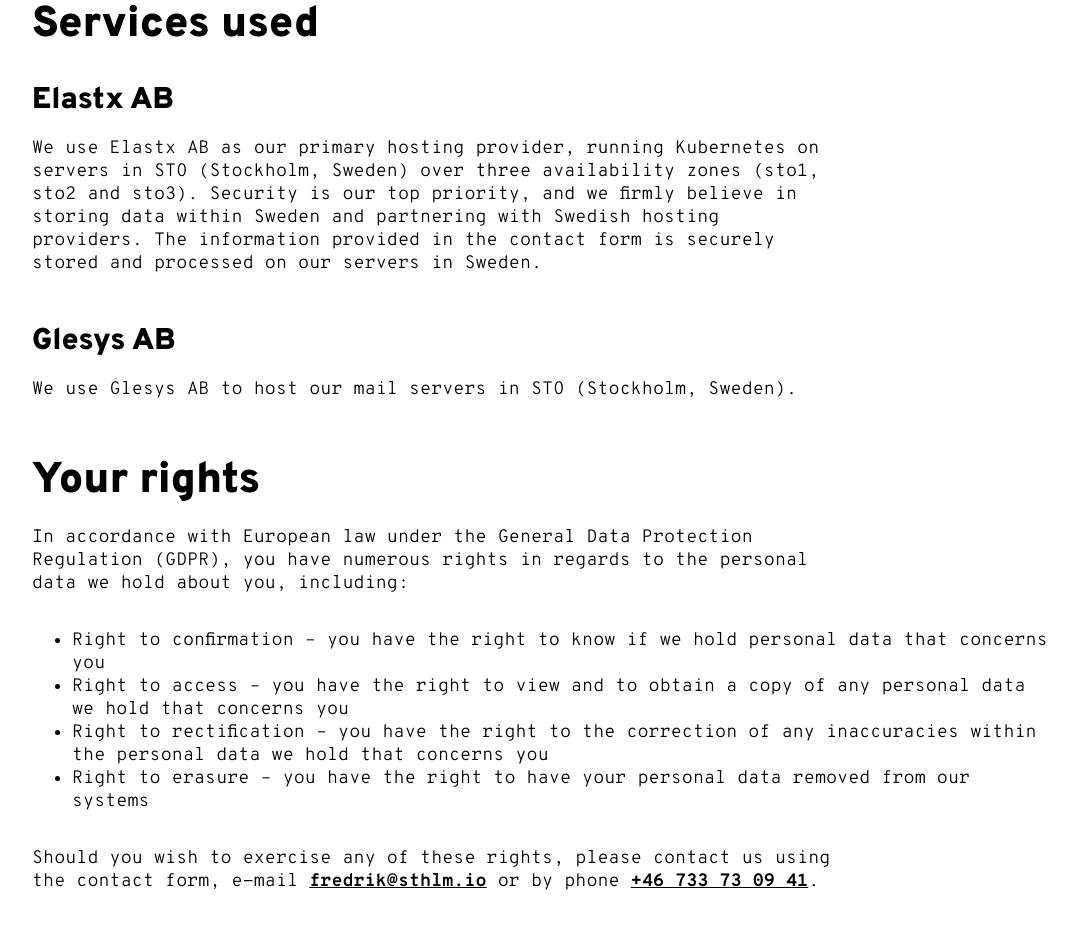
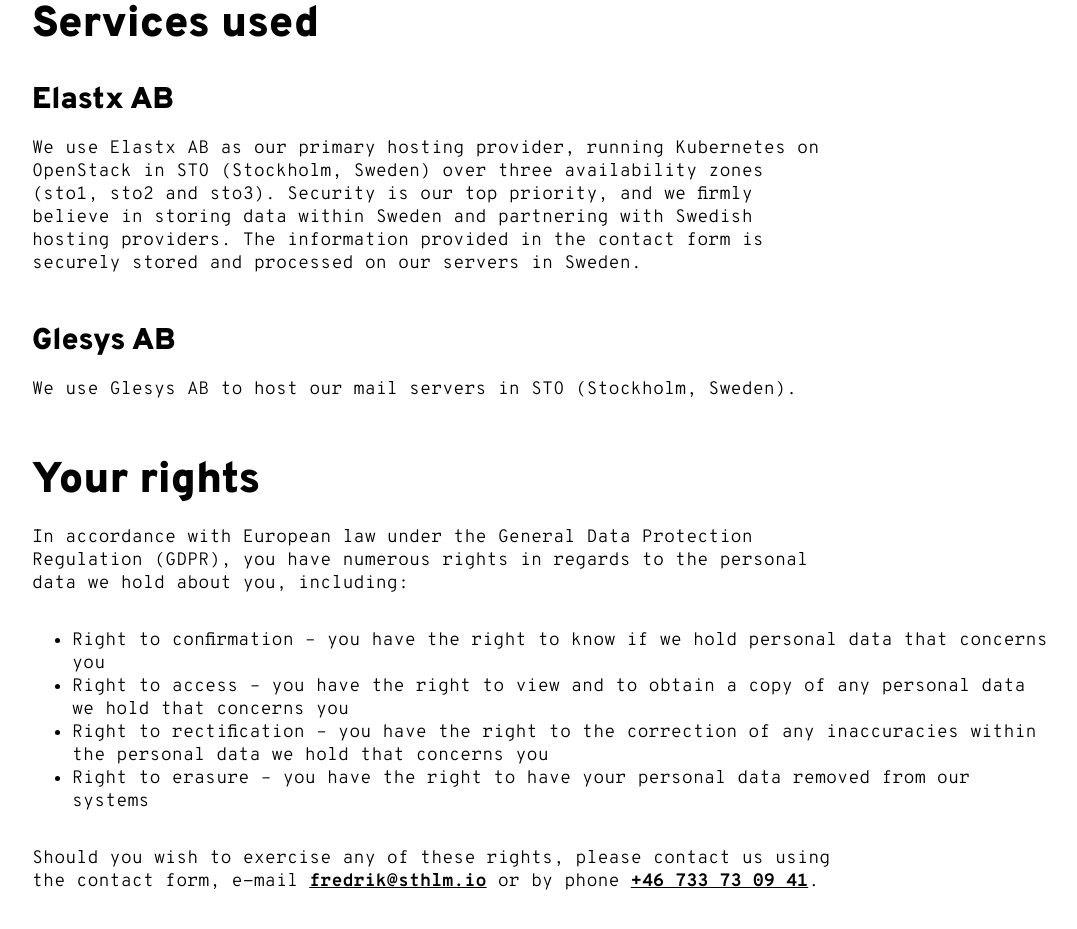
Before and after one commit to sthlmio/web, a Next.js app: page /terms in a window 1280 px wide. Shown: the part 980-1909 px from the top of the page, without its empty margins (96-1173 px from the left). Built offline with nearby package versions, Linux system fonts and the light colour scheme.

Commit message:
Update terms + dep upgrades

```diff
--- a/pages/terms.js
+++ b/pages/terms.js
@@ -45,11 +45,11 @@
           <h3>Elastx AB</h3>
           <p className="text">
             We use Elastx AB as our primary hosting provider, running Kubernetes
-            on servers in STO (Stockholm, Sweden) over three availability zones
-            (sto1, sto2 and sto3). Security is our top priority, and we firmly
-            believe in storing data within Sweden and partnering with Swedish
-            hosting providers. The information provided in the contact form is
-            securely stored and processed on our servers in Sweden.
+            on OpenStack in STO (Stockholm, Sweden) over three availability
+            zones (sto1, sto2 and sto3). Security is our top priority, and we
+            firmly believe in storing data within Sweden and partnering with
+            Swedish hosting providers. The information provided in the contact
+            form is securely stored and processed on our servers in Sweden.
           </p>
           <h3>Glesys AB</h3>
           <p className="text">
```
Also changed, not shown: package.json (+4 -4 lines), 1 other file (tests, documents, lock files or other folders).
